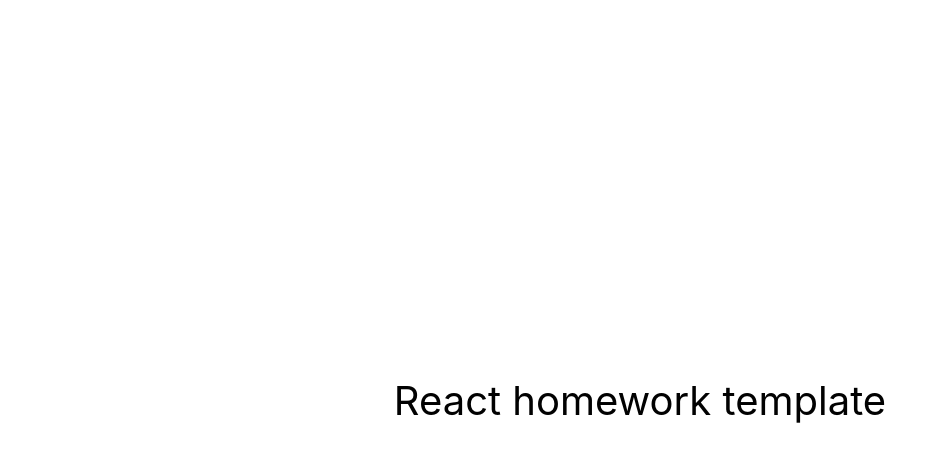
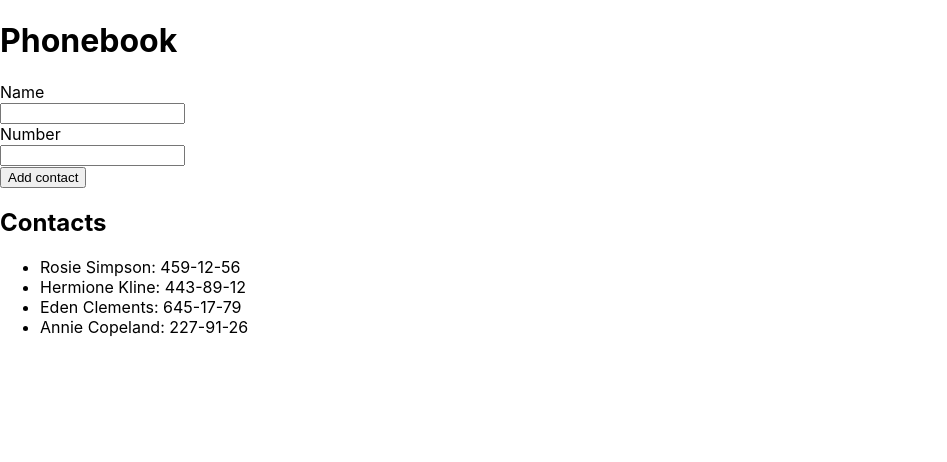
Before and after one commit to vpronyuk/goit-react-hw-02-phonebook, a React (Create React App) app: page / in a window 1280 px wide. Shown: the top 462 px of the page, without its empty margins (0-947 px from the left). Built offline with nearby package versions, Linux system fonts and the light colour scheme.

Commit message:
initial_step_1_2

```diff
--- a/package.json
+++ b/package.json
@@ -7,6 +7,7 @@
     "@testing-library/jest-dom": "^5.16.3",
     "@testing-library/react": "^12.1.4",
     "@testing-library/user-event": "^13.5.0",
+    "nanoid": "^4.0.1",
     "react": "^18.1.0",
     "react-dom": "^18.1.0",
     "react-scripts": "5.0.1",
--- a/src/components/App.jsx
+++ b/src/components/App.jsx
@@ -1,16 +1,92 @@
-export const App = () => {
-  return (
-    <div
-      style={{
-        height: '100vh',
-        display: 'flex',
-        justifyContent: 'center',
-        alignItems: 'center',
-        fontSize: 40,
-        color: '#010101'
-      }}
-    >
-      React homework template
-    </div>
-  );
-};
+import React, { Component } from 'react';
+import { nanoid } from 'nanoid';
+
+class App extends Component {
+  state = {
+    contacts: [
+      { id: nanoid(), name: 'Rosie Simpson', number: '459-12-56' },
+      { id: nanoid(), name: 'Hermione Kline', number: '443-89-12' },
+      { id: nanoid(), name: 'Eden Clements', number: '645-17-79' },
+      { id: nanoid(), name: 'Annie Copeland', number: '227-91-26' },
+    ],
+    filter: '',
+    name: '',
+    number: '',
+  };
+
+  handleInputChange = event => {
+    const { name, value } = event.target;
+    this.setState({ [name]: value });
+  };
+
+  handleSubmit = event => {
+    event.preventDefault();
+
+    const { name, number, contacts } = this.state;
+
+    const newContact = {
+      id: nanoid(),
+      name,
+      number,
+    };
+
+    this.setState({
+      contacts: [...contacts, newContact],
+      name: '',
+      number: '',
+    });
+  };
+
+  render() {
+    const { name, number, contacts } = this.state;
+
+    return (
+      <div>
+        <h1>Phonebook</h1>
+        <form onSubmit={this.handleSubmit}>
+          <div>
+            <div>
+              <label htmlFor="nameInput">Name</label>
+            </div>
+            <input
+              type="text"
+              name="name"
+              id="nameInput"
+              pattern="^[a-zA-Zа-яА-Я]+(([' -][a-zA-Zа-яА-Я ])?[a-zA-Zа-яА-Я]*)*$"
+              title="Name may contain only letters, apostrophe, dash and spaces. For example Adrian, Jacob Mercer, Charles de Batz de Castelmore d'Artagnan"
+              required
+              value={name}
+              onChange={this.handleInputChange}
+            />
+          </div>
+          <div>
+            <div>
+              <label htmlFor="number">Number</label>
+            </div>
+            <input
+              type="tel"
+              name="number"
+              pattern="\+?\d{1,4}?[-.\s]?\(?\d{1,3}?\)?[-.\s]?\d{1,4}[-.\s]?\d{1,4}[-.\s]?\d{1,9}"
+              title="Phone number must be digits and can contain spaces, dashes, parentheses and can start with +"
+              required
+              value={number}
+              onChange={this.handleInputChange}
+            />
+          </div>
+          <button type="submit">Add contact</button>
+        </form>
+        <h2>Contacts</h2>
+
+        <ul>
+          {contacts.map(({ id, name, number }) => (
+            <li key={id}>
+              {name}: {number}
+            </li>
+          ))}
+        </ul>
+      </div>
+    );
+  }
+}
+
+export default App;
--- a/src/index.js
+++ b/src/index.js
@@ -1,6 +1,6 @@
 import React from 'react';
 import ReactDOM from 'react-dom/client';
-import { App } from 'components/App';
+import App from 'components/App';
 import './index.css';
 
 ReactDOM.createRoot(document.getElementById('root')).render(
```
Also changed, not shown: 1 other file (tests, documents, lock files or other folders).
